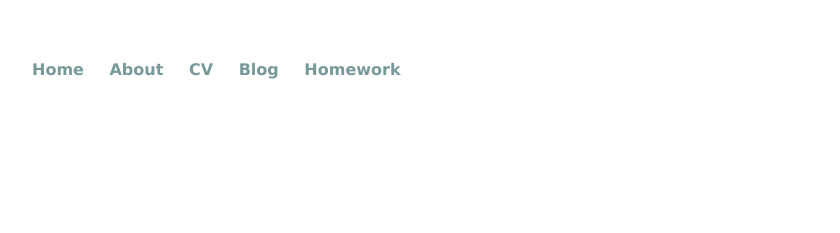
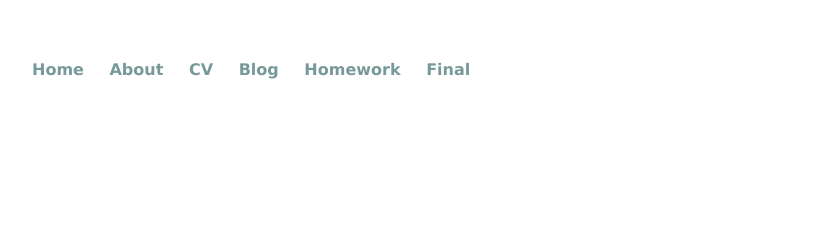
Before and after one commit to Sarahsheridan97/sarahsheridan97.github.io, a Jekyll site: the page built from index.html, in a window 1280 px wide. Shown: the top 233 px of the page, without its empty margins (160-1000 px from the left). Built offline with Jekyll 4.4.1, drawn with Linux system fonts in a browser that asks for light colours.

Commit message:
Update default.html

```diff
--- a/_layouts/default.html
+++ b/_layouts/default.html
@@ -13,6 +13,7 @@
 	        		<li><a href="/cv">CV</a></li>
 	        		<li><a href="/blog">Blog</a></li>
 				<li><a href="/homework">Homework</a></li>
+				<li><a href="/mombook">Final</a></li>
 	    		</ul>
 			</nav>
 			<div class="container">
```
